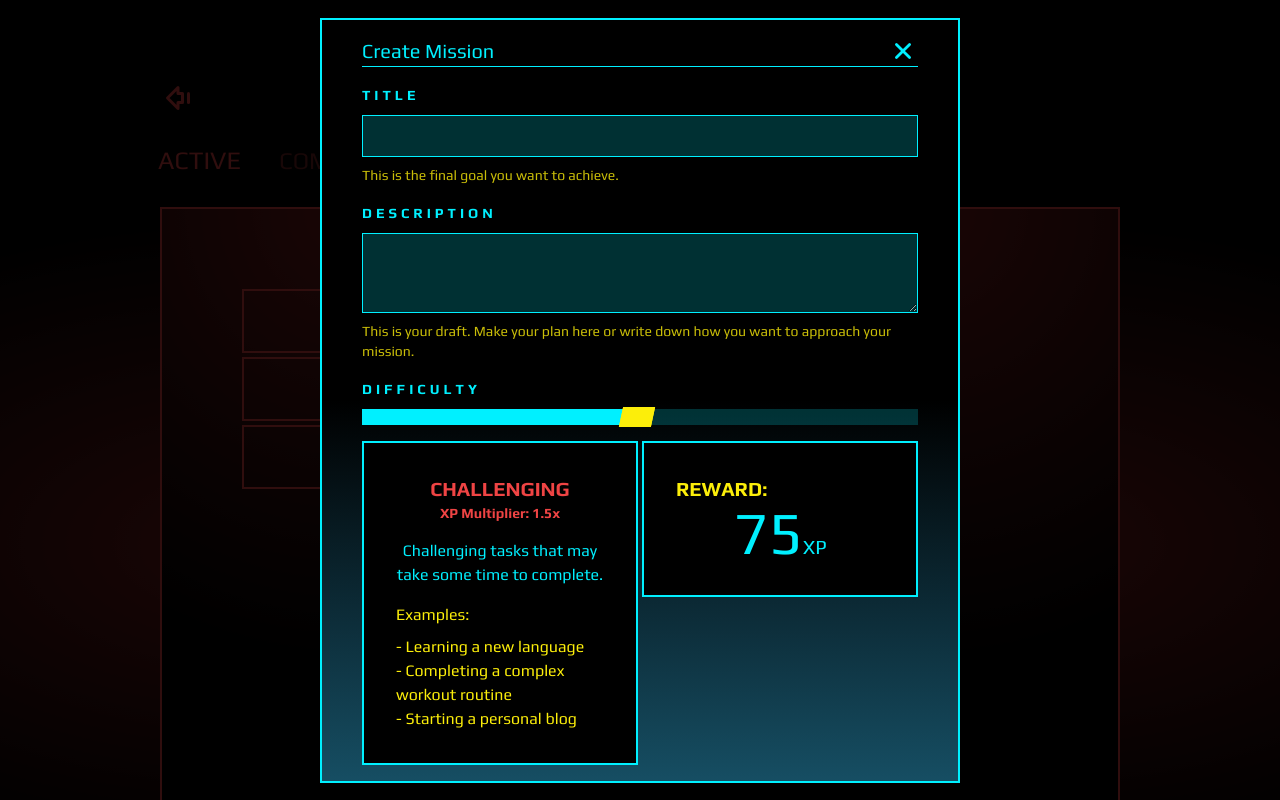
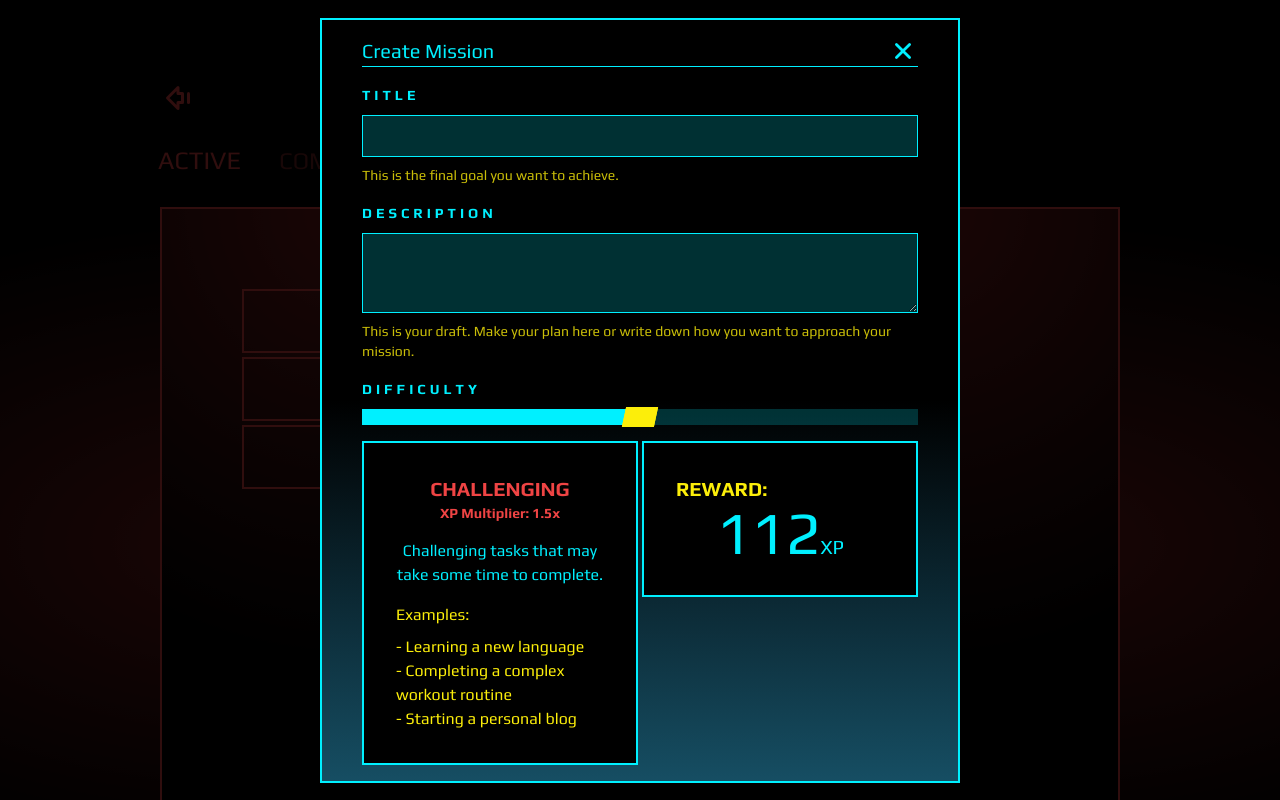
Before and after one commit to BBualdo/Life-is-a-Game, a Next.js app: page /missions in a window 1280 px wide. Both pictures are taken after a click on the button "CREATE MISSION". Shown: the top 800 px of the page. Built offline with nearby package versions, Linux system fonts and the light colour scheme.

Commit message:
Better XP calculation

```diff
--- a/src/components/Interface/Missions/DifficultyInfo.tsx
+++ b/src/components/Interface/Missions/DifficultyInfo.tsx
@@ -8,7 +8,7 @@ const DifficultyInfo = ({ difficulty }: { difficulty: number[] }) => {
   const [points] = difficulty;
 
   const xp = Math.floor(
-    points * difficultyLevels[difficultyLevel].xpMultiplier,
+    (points + 25) * difficultyLevels[difficultyLevel].xpMultiplier,
   );
 
   useEffect(() => {
--- a/src/components/Interface/Missions/DifficultySlider.tsx
+++ b/src/components/Interface/Missions/DifficultySlider.tsx
@@ -32,7 +32,6 @@ const DifficultySlider = ({
           </FormLabel>
           <FormControl>
             <Slider
-              min={1}
               value={difficulty}
               onValueChange={(value) => {
                 setDifficulty(value);
```
